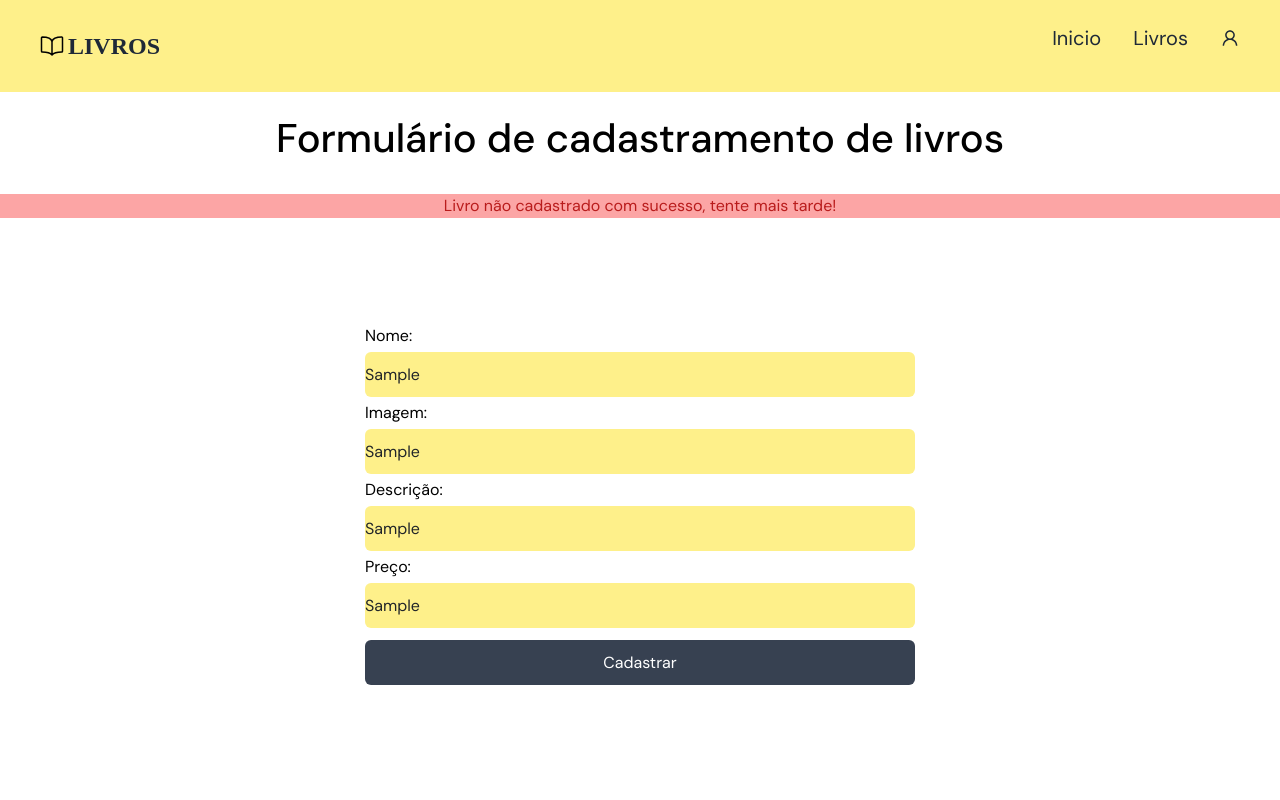
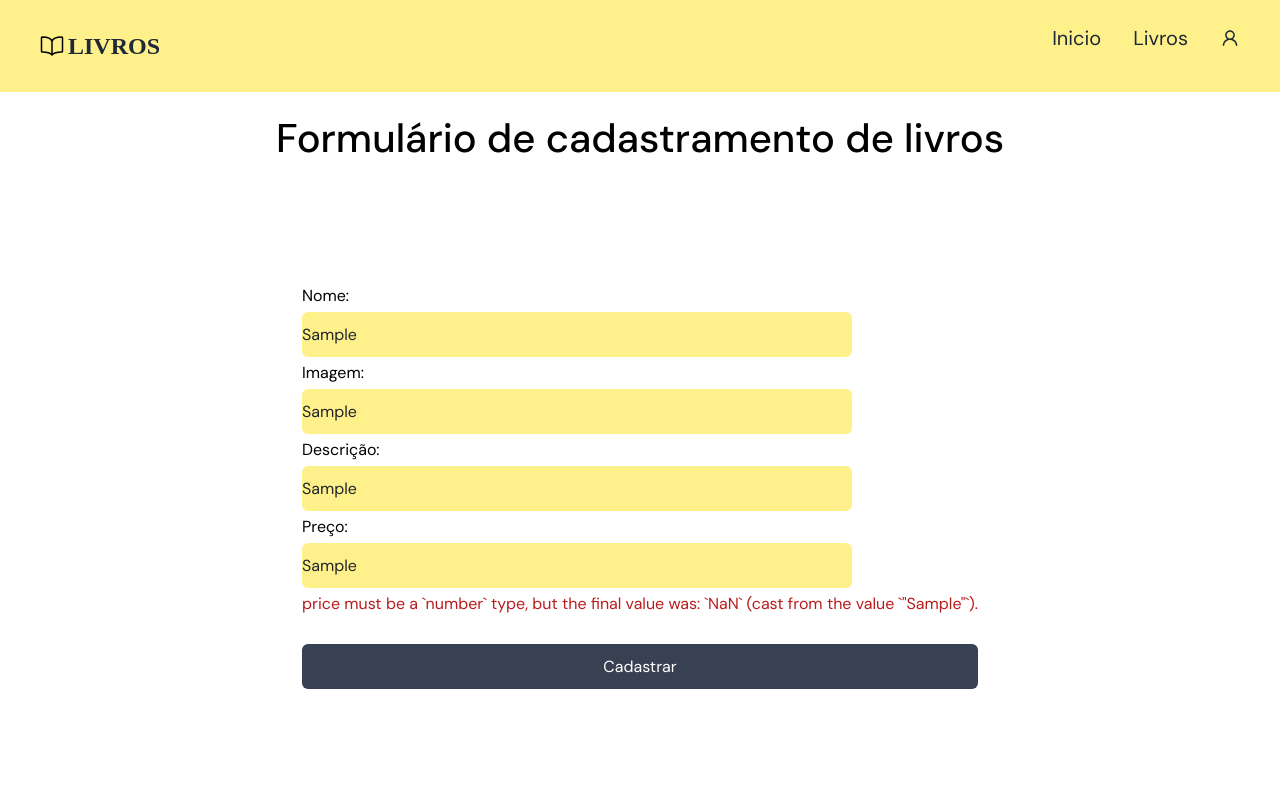
Before and after one commit to rogervalentim/study-mysql, a React (Vite) app in the folder web/: page /Cadastrar-livro in a window 1280 px wide. Both pictures are taken after typing "Sample", "Sample", "Sample", "Sample" into the empty fields and a click on the button "Cadastrar". Shown: the top 800 px of the page. Built offline with nearby package versions, Linux system fonts and the light colour scheme; no server answers.

Commit message:
add formik

```diff
--- a/web/package.json
+++ b/web/package.json
@@ -12,13 +12,15 @@
     "@popperjs/core": "^2.11.6",
     "axios": "^1.3.4",
     "bootstrap": "^5.2.3",
+    "formik": "^2.2.9",
     "react": "^18.2.0",
     "react-bootstrap": "^2.7.2",
     "react-dom": "^18.2.0",
     "react-easy-swipe": "^0.0.23",
     "react-icons": "^4.7.1",
     "react-router-dom": "^6.8.1",
-    "react-toastify": "^9.1.1"
+    "react-toastify": "^9.1.1",
+    "yup": "^1.0.2"
   },
   "devDependencies": {
     "@types/react": "^18.0.27",
--- a/web/src/pages/CreateBook.jsx
+++ b/web/src/pages/CreateBook.jsx
@@ -1,6 +1,10 @@
 import { useState, useRef } from "react";
 
 import { api } from "../../lib/axios";
+
+import { Formik, Form, Field, ErrorMessage } from "formik";
+
+import * as Yup from "yup";
 
 function CreateBook() {
   const [title, setTitle] = useState("");
@@ -8,12 +12,17 @@ function CreateBook() {
   const [description, setDescription] = useState("");
   const [price, setPrice] = useState("");
 
+  const [status, setStatus] = useState({
+    type: "",
+    mensagem: ""
+  });
 
-  const [status, setStatus] = useState({
-    type: '',
-    mensagem: ''
-  })
-
+  const validationSchema = Yup.object().shape({
+    title: Yup.string().required("O campo título é obrigatório"),
+    image: Yup.string().required("O campo imagem é obrigatório"),
+    description: Yup.string().required("O campo de descrição é obrigatório"),
+    price: Yup.number().required("O campo preço é obrigatório")
+  });
 
   const handleSubmit = async (e) => {
     e.preventDefault();
@@ -47,69 +56,117 @@ function CreateBook() {
       });
   };
 
-
   return (
     <div className="h-screen">
       <h1 className="text-black mt-[90px] flex justify-center py-4">
         Formulário de cadastramento de livros
       </h1>
 
-
-      {status.type === 'erro' ? <p className="bg-red-300 text-red-700 text-center">{status.mensagem}</p> : ""}
-      {status.type === 'success' ? <p className="bg-green-300 text-green-700">{status.mensagem}</p> : ""}
-
+      {status.type === "erro" ? (
+        <p className="bg-red-300 text-red-700 text-center">{status.mensagem}</p>
+      ) : (
+        ""
+      )}
+      {status.type === "success" ? (
+        <p className="bg-green-300 text-green-700">{status.mensagem}</p>
+      ) : (
+        ""
+      )}
 
       <div className="flex justify-center">
-        <form className="flex flex-col mt-[90px] gap-1" onSubmit={handleSubmit}>
+        <Formik
+          initialValues={{
+            title: "",
+            image: "",
+            description: "",
+            price: ""
+          }}
+          validationSchema={validationSchema}
+          onSubmit={(values, actions) => {
+            handleSubmit(values, actions);
+          }}
+        >
+          {(formik) => (
+            <form className="flex flex-col mt-[90px] gap-1 shadouw-md">
               <label className="text-black" htmlFor="title">
                 Nome:
               </label>
-          <input
+              <Field
                 className="bg-yellow-200 w-[550px] h-[45px] rounded flex justify-center placeholder:text-gray-800"
                 type="text"
-            id="title"
+                id="text"
                 placeholder="O gato preto"
-            value={title}
-            onChange={(e) => setTitle(e.target.value)}
+                name="title"
               />
+              {formik.errors.title && formik.touched.title && (
+                <div>
+                  <p className="text-red-700">{formik.errors.title}</p>
+                </div>
+              )}
 
-          <label className="text-black" htmlFor="image">Imagem:</label>
-          <input
+              <label className="text-black" htmlFor="image">
+                Imagem:
+              </label>
+              <Field
                 className="bg-yellow-200 w-[550px] h-[45px] rounded placeholder:text-gray-800"
                 type="text"
                 id="image"
                 placeholder="./src/assets/book-1.png"
-            value={image}
-            onChange={(e) => setImage(e.target.value)}
+                name="image"
               />
+              {formik.errors.image && formik.touched.image && (
+                <div>
+                  <p className="text-red-700">{formik.errors.image}</p>
+                </div>
+              )}
 
-          <label className="text-black" htmlFor="description">Descrição:</label>
-          <input
+              <label className="text-black" htmlFor="description">
+                Descrição:
+              </label>
+              <Field
                 className="bg-yellow-200 w-[550px] h-[45px] rounded placeholder:text-gray-800"
                 type="text"
                 id="description"
                 placeholder="livro sobre suspense, romance , comédia ..."
-            value={description}
-            onChange={(e) => setDescription(e.target.value)}
+                name="description"
+                required
               />
 
-          <label className="text-black" htmlFor="price">Preço:</label>
-          <input
+              {formik.errors.description && formik.touched.description && (
+                <div>
+                  <p className="text-red-700">{formik.errors.description}</p>
+                </div>
+              )}
+
+              <label className="text-black" htmlFor="price">
+                Preço:
+              </label>
+              <Field
                 className="bg-yellow-200 w-[550px] h-[45px] rounded placeholder:text-gray-800"
                 type="text"
                 id="price"
-            value={price}
                 placeholder="23"
-            onChange={(e) => setPrice(e.target.value)}
+                name="price"
+                required
               />
 
+              {formik.errors.price && formik.touched.price && (
+                <div>
+                  <p className="text-red-700">{formik.errors.price}</p>
+                </div>
+              )}
+
               <button
-            className="bg-gray-700 hover:bg-green-500 rounded text-white w-full h-[45px] mt-2"
+                className="bg-gray-700 hover:bg-green-500 rounded text-white w-full h-[45px] mt-2 cursor-pointer"
                 type="submit"
+                disabled={!formik.isValid || formik.isSubmitting}
+                required
               >
                 Cadastrar
               </button>
             </form>
+          )}
+        </Formik>
       </div>
     </div>
   );
```
Also changed, not shown: 1 other file (tests, documents, lock files or other folders). Lines whose indentation alone changed are shown as unchanged.
